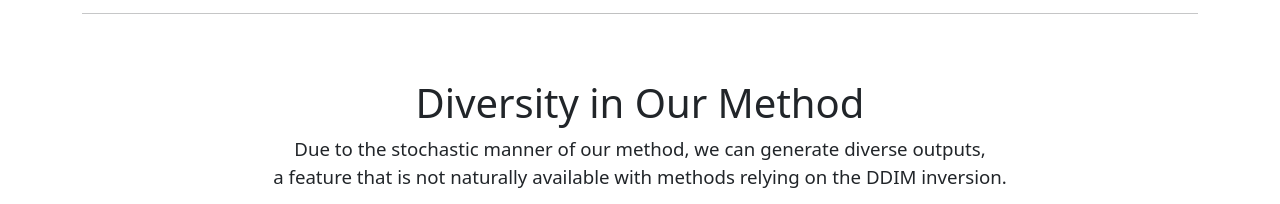
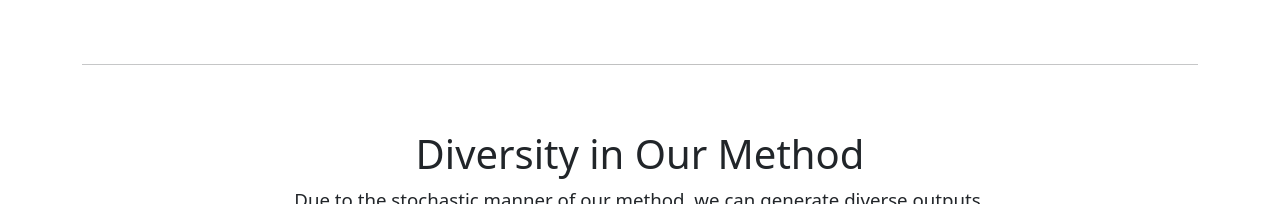
Before and after one commit to inbarhub/inbarhub.github.io, a plain HTML site: page DDPM_inversion/index.html in a window 1280 px wide. Shown: the part 2587-2791 px from the top of the page. Drawn offline with nearby package versions, Linux system fonts and the light colour scheme.

Commit message:
move horizontal line down

```diff
--- a/DDPM_inversion/index.html
+++ b/DDPM_inversion/index.html
@@ -394,7 +394,7 @@
 
 
 		<!-- images diverse -->
-		<hr id="diverse">
+		<hr id="diverse" style="margin-top: 6%">
 
 		<center><h1 style="margin-top: 65px;">Diversity in Our Method</h1></center>
 		<center><p>Due to the stochastic manner of our method, we can generate diverse outputs, <br> a feature that is not naturally available with
```
